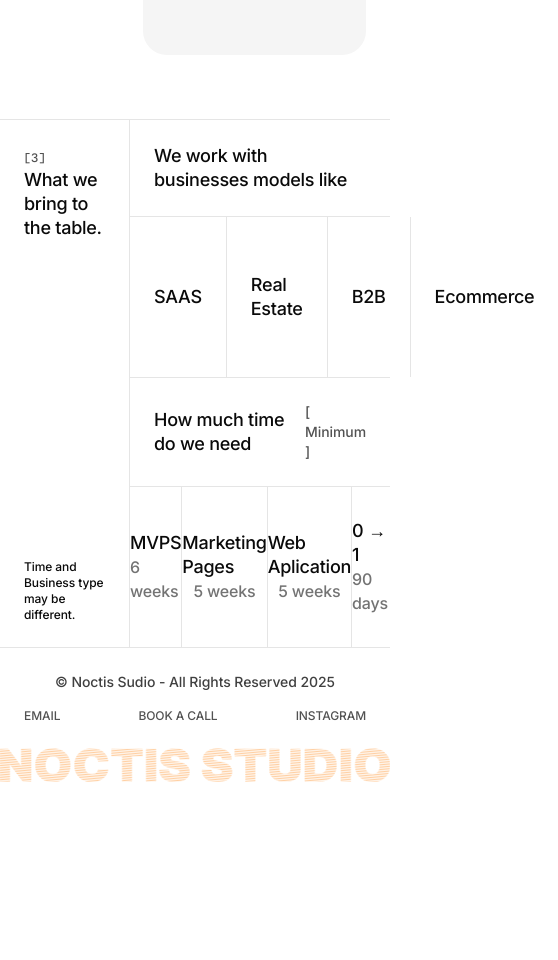
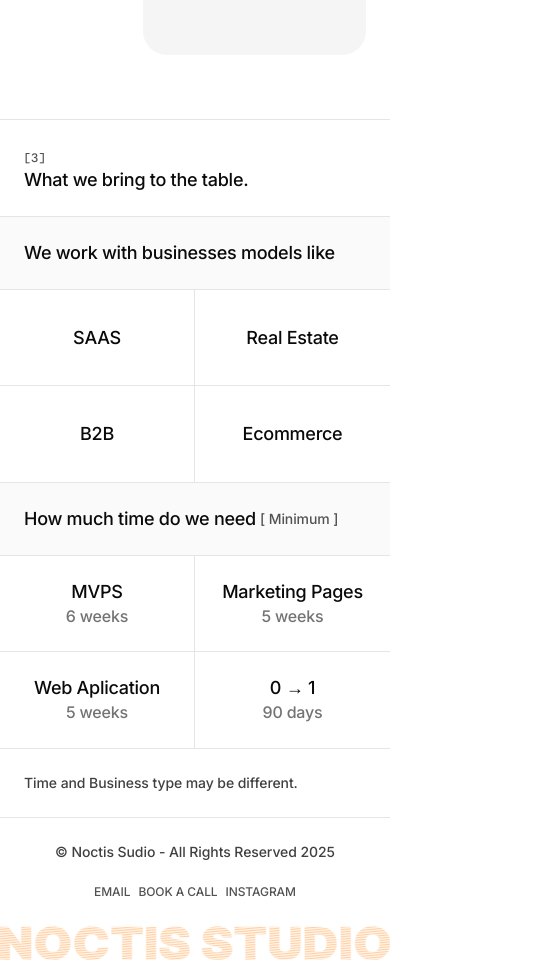
Before and after one commit to Snaxerino/Agency, a React (Vite) app: page / in a window 390 px wide. Shown: the part 1680-2640 px from the top of the page, 558 px wide, since content can reach past the window. Before the commit the page ends 2462 px from the top, so only its background shows below. Built offline with nearby package versions, Linux system fonts and the light colour scheme.

Commit message:
What we Do now works on mobile

```diff
--- a/package.json
+++ b/package.json
@@ -29,6 +29,8 @@
     "eslint-plugin-react-hooks": "^5.1.0",
     "eslint-plugin-react-refresh": "^0.4.19",
     "globals": "^15.15.0",
+    "prettier": "^3.5.3",
+    "prettier-plugin-tailwindcss": "^0.6.11",
     "typescript": "~5.7.2",
     "typescript-eslint": "^8.24.1",
     "vite": "^6.2.0"
--- a/src/components/Navlink.tsx
+++ b/src/components/Navlink.tsx
@@ -14,7 +14,7 @@ export default function NavLink({ href, children, isHovered, setHovered }: NavLi
     return (
         <Link
             to={href}
-            className={`w-min hover:text-neutral-950 text-label-lg md:text-label-sm active:text-neutral-950 transition-colors duration-500 active:duration-0 ${isActive ? "text-neutral-950" : isHovered ? "text-neutral-400" : "text-neutral-700"}`}
+            className={`w-min hover:text-neutral-950 text-label-lg md:text-label-sm active:text-neutral-950 transition-colors duration-500 active:duration-0 focus-visible:text-brand focus-visible:outline-none ${isActive ? "text-neutral-950" : isHovered ? "text-neutral-400" : "text-neutral-700"}`}
             onMouseEnter={() => setHovered(true)}
             onMouseLeave={() => setHovered(false)}>
             {children}
--- /dev/null
+++ b/src/components/ProjectType.tsx
@@ -0,0 +1,31 @@
+import { Link } from "react-router-dom"
+
+export default function ProjectType() {
+	return (
+		<div>
+			<h6 className="text-neutral-950 text-label-lg p-6 items-center flex gap-1 bg-neutral-50">How much time do we need <span className="text-label-sm text-neutral-600">[ Minimum ]</span></h6>
+			<button className="border-t border-neutral-200 group/overlay relative z-10 cursor-pointer ease-in-out duration-300
+			w-full focus-visible:outline-none grid grid-cols-2 grid-row-2 lg:flex divide-neutral-200 border-b md:border-b-0">
+				<div className="w-full size-24 lg:h-40 flex flex-col items-center justify-center border-r border-neutral-200 border-b lg:border-b-0">
+					<p className="text-label-lg text-neutral-950">MVPS</p>
+					<span className="text-label-md text-neutral-500">6 weeks</span>
+				</div>
+				<div className="w-full size-24 lg:h-40 flex flex-col items-center justify-center lg:border-r border-neutral-200 border-b lg:border-b-0">
+					<p className="text-label-lg text-neutral-950">Marketing Pages</p>
+					<span className="text-label-md text-neutral-500">5 weeks</span>
+				</div>
+				<div className="w-full size-24 lg:h-40 flex flex-col items-center justify-center border-r border-neutral-200">
+					<p className="text-label-lg text-neutral-950">Web Aplication</p>
+					<span className="text-label-md text-neutral-500">5 weeks</span>
+				</div>
+				<div className="w-full size-24 lg:h-40 flex flex-col items-center justify-center">
+					<p className="text-label-lg text-neutral-950">0 → 1</p>
+					<span className="text-label-md text-neutral-500">90 days</span>
+				</div>
+				<div className="group-hover/overlay:grid group/button group-focus-visible/overlay:grid w-[calc(100%-2px)] h-full absolute place-content-center z-30 top-0 left-0 bg-white/17 overflow-hidden hidden backdrop-blur-sm">
+					<Link to="#" className="group-focus/button:flex flex gap-2.5 select-none text-center px-3.5 py-1.5 overflow-hidden bg-neutral-950 rounded-[10px] label-md text-neutral-50 focus-visible:outline-2 focus-visible:outline-offset-2 focus-visible:outline-neutral-950" target="_blank">Book a Call</Link>
+				</div>
+			</button>
+		</div>
+	)
+ }
--- a/src/sections/Footer.tsx
+++ b/src/sections/Footer.tsx
@@ -3,12 +3,12 @@ import Noctis from "../assets/imgs/noctis.svg"
 export default function Footer() {
 	return (
 		<footer>
-			<div className="p-6 flex flex-col md:flex-row justify-between md:pb-11 gap-4">
+			<div className="p-6 flex flex-col md:flex-row justify-between md:pb-11 gap-4 items-center">
 				<p className="text-label-sm text-neutral-700 text-center">© Noctis Sudio - All Rights Reserved 2025 </p>
 				<ul className="flex justify-between md:justify-start flex-row gap-2 md:gap-5">
-					<li className="text-caption-xs uppercase text-neutral-600 hover:text-brand whitespace-nowrap"><a href="mailto:support@noctis.studio">Email</a></li>
-					<li className="text-caption-xs uppercase text-neutral-600 hover:text-brand whitespace-nowrap"><a href="">Book a Call</a></li>
-					<li className="text-caption-xs uppercase text-neutral-600 hover:text-brand whitespace-nowrap"><a href="">Instagram</a></li>
+					<li><a className="text-caption-xs uppercase text-neutral-600 hover:text-brand whitespace-nowrap focus-visible:outline-none focus-visible:text-brand" href="mailto:support@noctis.studio">Email</a></li>
+					<li><a className="text-caption-xs uppercase text-neutral-600 hover:text-brand whitespace-nowrap focus-visible:outline-none focus-visible:text-brand" href="">Book a Call</a></li>
+					<li><a className="text-caption-xs uppercase text-neutral-600 hover:text-brand whitespace-nowrap focus-visible:outline-none focus-visible:text-brand" href="">Instagram</a></li>
 				</ul>
 			</div>
 			<img src={Noctis} alt="Noctis Studio" className="select-none"/>
--- a/src/sections/Header.tsx
+++ b/src/sections/Header.tsx
@@ -37,7 +37,7 @@ export default function Header() {
 							<NavLink href="/enterprise" isHovered={isHovered} setHovered={setHovered}>Enterprise</NavLink>
 						</li>
 					</ul>
-					<Link to="https://cal.com/Noctis.studio" className="select-none text-center group h-9 px-3.5 py-1.5 overflow-hidden bg-neutral-950 rounded-[10px]" target="_blank">
+					<Link to="https://cal.com/Noctis.studio" className="select-none text-center group h-9 px-3.5 py-1.5 overflow-hidden bg-neutral-950 rounded-[10px] focus-visible:outline-2 focus-visible:outline-offset-2 focus-visible:outline-neutral-950" target="_blank">
 						<div className='group-hover:-translate-y-6 ease-in duration-150'>
 							<p className='label-md text-neutral-50'>Book a call</p>
 							<p className='label-md text-neutral-50'>Let's do it!</p>
--- a/src/sections/WhatWeDo.tsx
+++ b/src/sections/WhatWeDo.tsx
@@ -1,52 +1,35 @@
+import ProjectType from "../components/ProjectType";
+
 export default function WhatWeDo() {
 	return (
-		<section className="border-b border-neutral-200 relative grid grid-cols-12">
-			<div className="col-span-4 flex flex-col justify-between border-r border-neutral-200">
+		<section className="border-b border-neutral-200 relative flex flex-col md:grid md:grid-cols-12">
+			<div className="col-span-4 flex flex-col justify-between md:border-r border-neutral-200 border-b md:border-b-0">
 				<div className="space-y-1 p-6">
 					<span className="text-caption-xs font-geist text-neutral-600">[3]</span>
 					<p className="text-label-lg text-neutral-950">What we bring to the table.</p>
 				</div>
-				<p className="p-6 text-label-xs text-neutral-950">Time and Business type may be different.</p>
+				<p className="p-6 text-label-sm text-neutral-700 hidden md:block">Time and Business type may be different.</p>
 			</div>
 			<div className="col-span-8">
 				<div className="border-b border-neutral-200">
-					<h6 className="text-neutral-950 text-label-lg p-6">We work with businesses models like</h6>
-					<div className="flex divide-x divide-neutral-200 border-t border-neutral-200">
-						<div className="w-full h-40 px-6 py-3 flex items-center justify-center">
+					<h6 className="text-neutral-950 text-label-lg p-6 bg-neutral-50">We work with businesses models like</h6>
+					<div className="grid grid-cols-2 grid-row-2 lg:flex lg:divide-x divide-neutral-200 border-t border-neutral-200">
+						<div className="border-b border-r lg:border-b-0 border-neutral-200 w-full col-span-1 lg:w-full size-24 lg:min-w-32 lg:h-40 flex items-center justify-center">
 							<span className="text-label-lg text-neutral-950">SAAS</span>
 						</div>
-						<div className="w-full h-40 px-6 py-3 flex items-center justify-center">
+						<div className="border-b border-neutral-200 lg:border-b-0 w-full row-span-1 lg:w-full size-24 lg:min-w-32 lg:h-40 flex items-center justify-center">
 							<span className="text-label-lg text-neutral-950">Real Estate</span>
 						</div>
-						<div className="w-full h-40 px-6 py-3 flex items-center justify-center">
+						<div className="border-r border-neutral-200 w-full col-span-1 lg:w-full size-24 lg:min-w-32 lg:h-40 flex items-center justify-center">
 							<span className="text-label-lg text-neutral-950">B2B</span>
 						</div>
-						<div className="w-full h-40 px-6 py-3 flex items-center justify-center">
+						<div className="w-full row-span-1 lg:w-full size-24 lg:min-w-32 lg:h-40 flex items-center justify-center">
 							<span className="text-label-lg text-neutral-950">Ecommerce</span>
 						</div>
 					</div>
 				</div>
-				<div>
-					<h6 className="text-neutral-950 text-label-lg p-6 items-center flex gap-1">How much time do we need <span className="text-label-sm text-neutral-600">[ Minimum ]</span></h6>
-					<div className="flex divide-x divide-neutral-200 border-t border-neutral-200">
-						<div className="w-full h-40 flex flex-col items-center justify-center">
-							<p className="text-label-lg text-neutral-950">MVPS</p>
-							<span className="text-label-md text-neutral-500">6 weeks</span>
-						</div>
-						<div className="w-full h-40 flex flex-col items-center justify-center">
-							<p className="text-label-lg text-neutral-950">Marketing Pages</p>
-							<span className="text-label-md text-neutral-500">5 weeks</span>
-						</div>
-						<div className="w-full h-40 flex flex-col items-center justify-center">
-							<p className="text-label-lg text-neutral-950">Web Aplication</p>
-							<span className="text-label-md text-neutral-500">5 weeks</span>
-						</div>
-						<div className="w-full h-40 flex flex-col items-center justify-center">
-							<p className="text-label-lg text-neutral-950">0 → 1</p>
-							<span className="text-label-md text-neutral-500">90 days</span>
-						</div>
-					</div>
-				</div>
+				<ProjectType/>
+				<p className="p-6 text-label-sm text-neutral-700 block md:hidden">Time and Business type may be different.</p>
 			</div>
 		</section>
 	)
```
Also changed, not shown: 2 other files (tests, documents, lock files or other folders).
